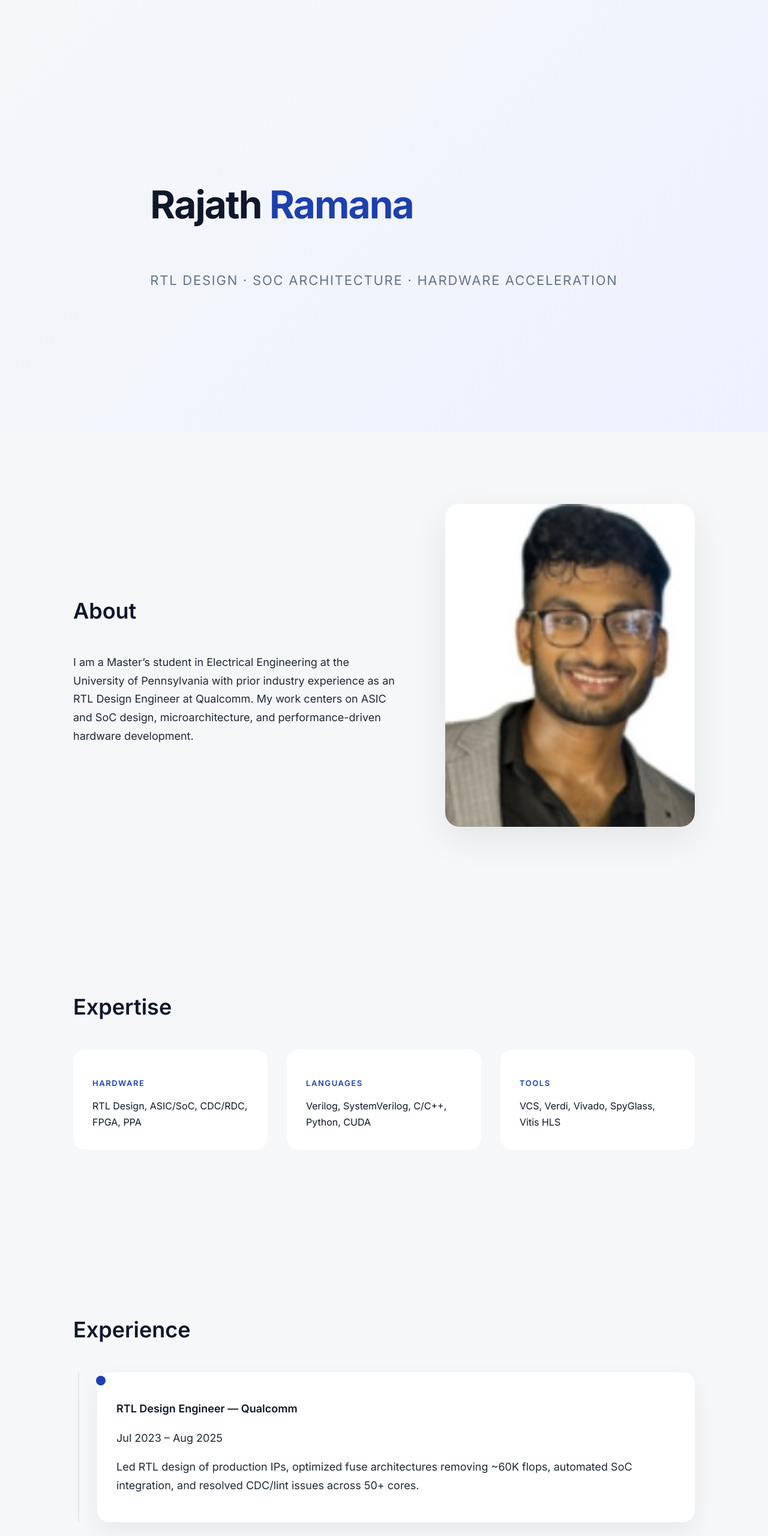
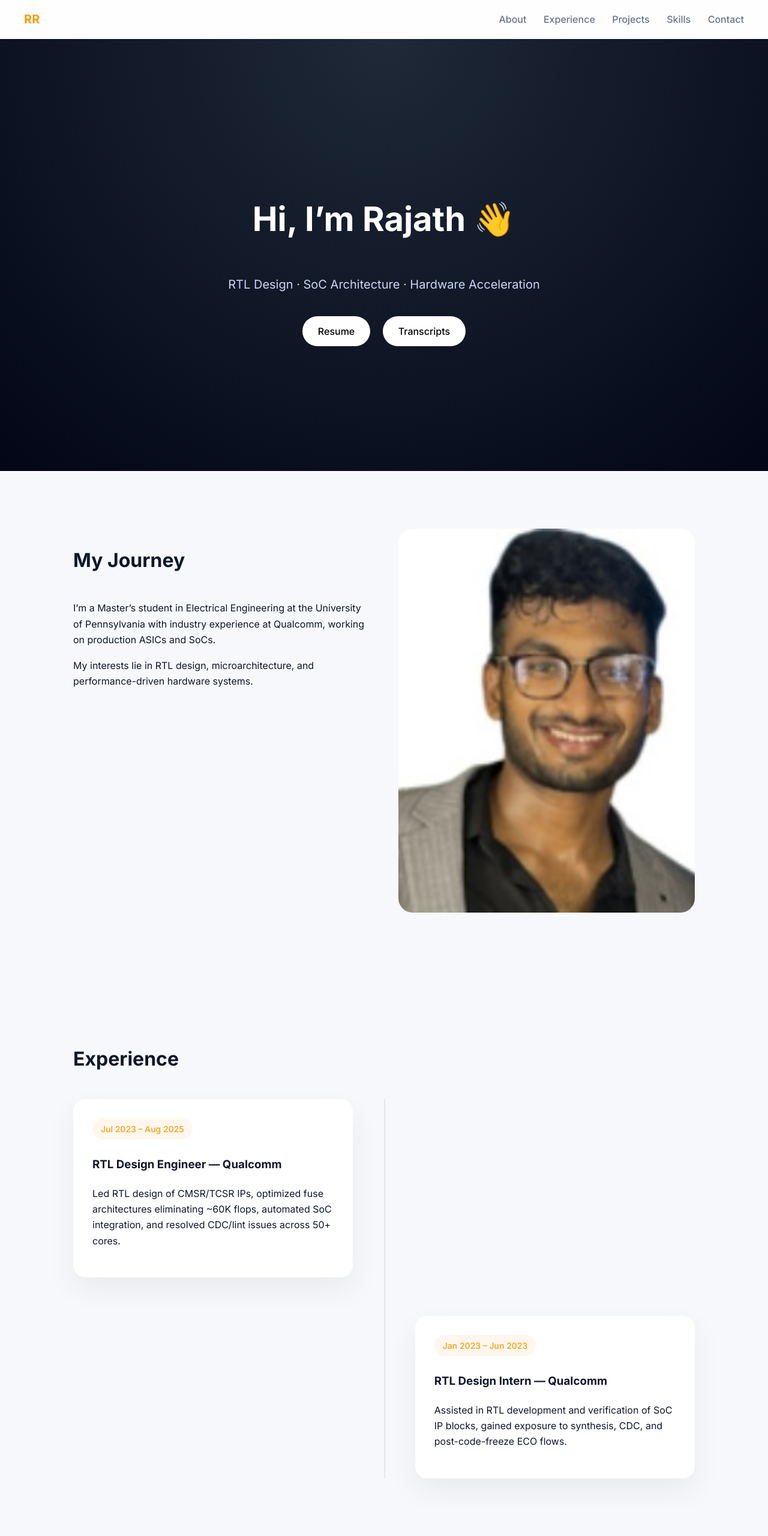
Before and after one commit to rajathramana/rajathramana.github.io, a plain HTML site: page index.html in a window 1280 px wide. Shown: the top 2560 px of the page at 60% size. Drawn offline with Linux system fonts and the light colour scheme.

Commit message:
Update index.html

```diff
--- a/index.html
+++ b/index.html
@@ -5,148 +5,129 @@
 <meta name="viewport" content="width=device-width, initial-scale=1.0"/>
 <title>Rajath Ramana</title>
 
-<!-- Fonts -->
-<link href="https://fonts.googleapis.com/css2?family=Inter:wght@300;400;500;600;700&family=Playfair+Display:wght@500;600&display=swap" rel="stylesheet">
+<link href="https://fonts.googleapis.com/css2?family=Inter:wght@300;400;500;600;700&display=swap" rel="stylesheet">
 
 <style>
 :root {
-  --bg: #f6f7f9;
-  --bg-alt: #ffffff;
+  --bg: #f7f8fb;
+  --card: #ffffff;
   --text: #0f172a;
   --muted: #64748b;
-  --accent: #1e40af;
+  --accent: #f59e0b;
+  --blue: #2563eb;
   --line: #e5e7eb;
 }
 
 * { box-sizing: border-box; }
 
-html { scroll-behavior: smooth; }
-
 body {
   margin: 0;
+  font-family: 'Inter', sans-serif;
   background: var(--bg);
   color: var(--text);
-  font-family: 'Inter', sans-serif;
-  line-height: 1.7;
+  line-height: 1.65;
 }
 
-/* ---------- GLOBAL ---------- */
+/* NAVBAR */
+nav {
+  position: sticky;
+  top: 0;
+  background: rgba(255,255,255,0.85);
+  backdrop-filter: blur(10px);
+  padding: 16px 40px;
+  display: flex;
+  justify-content: space-between;
+  align-items: center;
+  z-index: 100;
+}
+
+nav .logo {
+  font-weight: 700;
+  font-size: 20px;
+  color: var(--accent);
+}
+
+nav a {
+  margin-left: 24px;
+  text-decoration: none;
+  color: var(--muted);
+  font-weight: 500;
+}
+
+nav a:hover { color: var(--text); }
+
+/* SECTIONS */
 .section {
   max-width: 1100px;
-  margin: 0 auto;
-  padding: 120px 32px;
+  margin: auto;
+  padding: 96px 32px;
 }
 
 h1 {
-  font-size: 64px;
+  font-size: 56px;
   font-weight: 700;
-  letter-spacing: -0.03em;
 }
 
 h2 {
-  font-size: 36px;
-  font-weight: 600;
+  font-size: 32px;
   margin-bottom: 40px;
 }
 
-h3 {
-  font-size: 18px;
-  font-weight: 600;
+.card {
+  background: var(--card);
+  border-radius: 20px;
+  padding: 32px;
+  box-shadow: 0 20px 50px rgba(0,0,0,0.06);
 }
 
-p {
-  font-size: 18px;
-  color: #1f2937;
-}
-
-.fade {
-  opacity: 0;
-  transform: translateY(20px);
-  animation: fadeUp 1s ease forwards;
-}
-
-@keyframes fadeUp {
-  to {
-    opacity: 1;
-    transform: translateY(0);
-  }
-}
-
-/* ---------- HERO ---------- */
+/* HERO */
 .hero {
   min-height: 90vh;
   display: flex;
   align-items: center;
-  background: linear-gradient(135deg, #f6f7f9 0%, #eef2ff 100%);
+  background: radial-gradient(circle at top, #1f2937, #020617);
+  color: white;
+  text-align: center;
 }
 
-.hero-content {
-  max-width: 1100px;
-  margin: auto;
-  padding: 0 32px;
+.hero p {
+  color: #cbd5f5;
+  font-size: 20px;
 }
 
-.hero h1 span {
-  color: var(--accent);
+.hero .buttons a {
+  display: inline-block;
+  margin: 16px 8px 0;
+  padding: 12px 26px;
+  border-radius: 999px;
+  background: white;
+  color: black;
+  text-decoration: none;
+  font-weight: 500;
 }
 
-.subtitle {
-  margin-top: 16px;
-  font-size: 22px;
-  letter-spacing: 0.08em;
-  color: var(--muted);
-}
-
-/* ---------- ABOUT ---------- */
+/* ABOUT */
 .about {
   display: grid;
-  grid-template-columns: 1.3fr 1fr;
-  gap: 80px;
-  align-items: center;
+  grid-template-columns: 1fr 1fr;
+  gap: 48px;
 }
 
 .about img {
   width: 100%;
   border-radius: 24px;
-  box-shadow: 0 20px 60px rgba(0,0,0,0.08);
 }
 
-/* ---------- SKILLS ---------- */
-.skills-grid {
-  display: grid;
-  grid-template-columns: repeat(auto-fit, minmax(240px,1fr));
-  gap: 32px;
-}
-
-.skill-card {
-  background: var(--bg-alt);
-  padding: 32px;
-  border-radius: 20px;
-  transition: transform .3s, box-shadow .3s;
-}
-
-.skill-card:hover {
-  transform: translateY(-6px);
-  box-shadow: 0 16px 40px rgba(0,0,0,0.08);
-}
-
-.skill-card h3 {
-  letter-spacing: .12em;
-  text-transform: uppercase;
-  font-size: 13px;
-  color: var(--accent);
-}
-
-/* ---------- EXPERIENCE ---------- */
+/* TIMELINE */
 .timeline {
   position: relative;
-  padding-left: 40px;
+  margin-top: 40px;
 }
 
 .timeline::before {
   content: "";
   position: absolute;
-  left: 8px;
+  left: 50%;
   top: 0;
   bottom: 0;
   width: 2px;
@@ -154,106 +135,40 @@ p {
 }
 
 .timeline-item {
-  position: relative;
-  margin-bottom: 60px;
+  display: flex;
+  margin-bottom: 64px;
 }
 
-.timeline-item::before {
-  content: "";
-  position: absolute;
-  left: -2px;
-  top: 6px;
-  width: 16px;
-  height: 16px;
-  background: var(--accent);
-  border-radius: 50%;
+.timeline-item.left { justify-content: flex-start; }
+.timeline-item.right { justify-content: flex-end; }
+
+.timeline-card {
+  width: 45%;
+  position: relative;
 }
 
-.timeline-card {
-  background: var(--bg-alt);
-  padding: 28px 32px;
-  border-radius: 20px;
-  box-shadow: 0 16px 40px rgba(0,0,0,0.06);
+.badge {
+  display: inline-block;
+  padding: 6px 14px;
+  border-radius: 999px;
+  background: #fff7ed;
+  color: var(--accent);
+  font-size: 14px;
+  font-weight: 500;
+  margin-bottom: 8px;
 }
 
-/* ---------- PROJECTS ---------- */
-.projects {
+/* SKILLS */
+.skills {
   display: grid;
-  grid-template-columns: repeat(auto-fit,minmax(280px,1fr));
+  grid-template-columns: repeat(auto-fit,minmax(260px,1fr));
   gap: 32px;
 }
 
-.project {
-  background: var(--bg-alt);
-  padding: 32px;
-  border-radius: 24px;
-  transition: transform .3s;
-}
-
-.project:hover {
-  transform: translateY(-6px);
-}
-
-.project a {
-  color: var(--accent);
-  text-decoration: none;
-  border-bottom: 1px solid transparent;
-}
-
-.project a:hover {
-  border-bottom: 1px solid var(--accent);
-}
-
-/* ---------- DOCUMENTS ---------- */
-.docs {
-  display: flex;
-  gap: 32px;
-  justify-content: center;
-  flex-wrap: wrap;
-}
-
-.doc {
-  padding: 24px 36px;
-  border-radius: 18px;
-  background: rgba(255,255,255,0.6);
-  backdrop-filter: blur(10px);
-  border: 1px solid var(--line);
-  transition: transform .3s;
-}
-
-.doc:hover {
-  transform: translateY(-4px);
-}
-
-/* ---------- CONTACT ---------- */
-.contact {
-  background: #0f172a;
-  color: white;
-  text-align: center;
-}
-
-.contact h2 { color: white; }
-
-.contact a {
-  display: inline-block;
-  margin-top: 24px;
-  padding: 14px 36px;
-  background: var(--accent);
-  color: white;
-  border-radius: 999px;
-  text-decoration: none;
-  transition: background .3s;
-}
-
-.contact a:hover {
-  background: #1d4ed8;
-}
-
-/* ---------- FOOTER ---------- */
+/* FOOTER */
 footer {
   text-align: center;
   padding: 32px;
-  font-size: 14px;
   color: var(--muted);
 }
 </style>
@@ -261,98 +176,93 @@ footer {
 
 <body>
 
+<nav>
+  <div class="logo">RR</div>
+  <div>
+    <a href="#about">About</a>
+    <a href="#experience">Experience</a>
+    <a href="#projects">Projects</a>
+    <a href="#skills">Skills</a>
+    <a href="#contact">Contact</a>
+  </div>
+</nav>
+
 <!-- HERO -->
 <section class="hero">
-  <div class="hero-content fade">
-    <h1>Rajath <span>Ramana</span></h1>
-    <div class="subtitle">
-      RTL DESIGN · SOC ARCHITECTURE · HARDWARE ACCELERATION
+  <div class="section">
+    <h1>Hi, I’m Rajath 👋</h1>
+    <p>RTL Design · SoC Architecture · Hardware Acceleration</p>
+    <div class="buttons">
+      <a href="assets/resume.pdf">Resume</a>
+      <a href="assets/transcripts.pdf">Transcripts</a>
     </div>
   </div>
 </section>
 
 <!-- ABOUT -->
-<section class="section fade">
+<section id="about" class="section">
   <div class="about">
     <div>
-      <h2>About</h2>
+      <h2>My Journey</h2>
       <p>
-        I am a Master’s student in Electrical Engineering at the University of Pennsylvania with
-        prior industry experience as an RTL Design Engineer at Qualcomm. My work centers on ASIC
-        and SoC design, microarchitecture, and performance-driven hardware development.
+        I’m a Master’s student in Electrical Engineering at the University of Pennsylvania
+        with industry experience at Qualcomm, working on production ASICs and SoCs.
+      </p>
+      <p>
+        My interests lie in RTL design, microarchitecture, and performance-driven hardware systems.
       </p>
     </div>
-    <img src="assets/profile.jpg" alt="Rajath Ramana">
+    <img src="assets/profile.jpg">
+  </div>
+</section>
+
+<!-- EXPERIENCE -->
+<section id="experience" class="section">
+  <h2>Experience</h2>
+
+  <div class="timeline">
+
+    <div class="timeline-item left">
+      <div class="timeline-card card">
+        <span class="badge">Jul 2023 – Aug 2025</span>
+        <h3>RTL Design Engineer — Qualcomm</h3>
+        <p>
+          Led RTL design of CMSR/TCSR IPs, optimized fuse architectures eliminating ~60K flops,
+          automated SoC integration, and resolved CDC/lint issues across 50+ cores.
+        </p>
+      </div>
+    </div>
+
+    <div class="timeline-item right">
+      <div class="timeline-card card">
+        <span class="badge">Jan 2023 – Jun 2023</span>
+        <h3>RTL Design Intern — Qualcomm</h3>
+        <p>
+          Assisted in RTL development and verification of SoC IP blocks, gained exposure to
+          synthesis, CDC, and post-code-freeze ECO flows.
+        </p>
+      </div>
+    </div>
+
   </div>
 </section>
 
 <!-- SKILLS -->
-<section class="section fade">
+<section id="skills" class="section">
   <h2>Expertise</h2>
-  <div class="skills-grid">
-    <div class="skill-card">
-      <h3>Hardware</h3>
-      RTL Design, ASIC/SoC, CDC/RDC, FPGA, PPA
-    </div>
-    <div class="skill-card">
-      <h3>Languages</h3>
-      Verilog, SystemVerilog, C/C++, Python, CUDA
-    </div>
-    <div class="skill-card">
-      <h3>Tools</h3>
-      VCS, Verdi, Vivado, SpyGlass, Vitis HLS
-    </div>
-  </div>
-</section>
-
-<!-- EXPERIENCE -->
-<section class="section fade">
-  <h2>Experience</h2>
-  <div class="timeline">
-    <div class="timeline-item">
-      <div class="timeline-card">
-        <h3>RTL Design Engineer — Qualcomm</h3>
-        <p class="muted">Jul 2023 – Aug 2025</p>
-        <p>
-          Led RTL design of production IPs, optimized fuse architectures removing ~60K flops,
-          automated SoC integration, and resolved CDC/lint issues across 50+ cores.
-        </p>
-      </div>
-    </div>
-  </div>
-</section>
-
-<!-- PROJECTS -->
-<section class="section fade">
-  <h2>Projects</h2>
-  <div class="projects">
-    <div class="project">
-      <h3>Heterogeneous Compression Engine</h3>
-      <p>400 Mb/s pipeline across ARM + NEON + FPGA.</p>
-      <a href="assets/project-compression.pdf">View project</a>
-    </div>
-    <div class="project">
-      <h3>Cryptographic Accelerator</h3>
-      <p>AES-GCM, SHA-256, ECDSA/ECDH RTL.</p>
-      <a href="assets/project-crypto.pdf">View project</a>
-    </div>
-  </div>
-</section>
-
-<!-- DOCUMENTS -->
-<section class="section fade">
-  <h2>Documents</h2>
-  <div class="docs">
-    <a class="doc" href="assets/resume.pdf">Resume</a>
-    <a class="doc" href="assets/transcripts.pdf">Transcripts</a>
+  <div class="skills">
+    <div class="card">RTL Design · ASIC · SoC · CDC · FPGA</div>
+    <div class="card">Verilog · SystemVerilog · C/C++ · Python</div>
+    <div class="card">VCS · Verdi · Vivado · SpyGlass</div>
   </div>
 </section>
 
 <!-- CONTACT -->
-<section class="section contact">
-  <h2>Let’s Connect</h2>
-  <p>Interested in ASIC, SoC, or hardware acceleration roles.</p>
-  <a href="mailto:rajathramana23@gmail.com">Email Me</a>
+<section id="contact" class="section">
+  <div class="card" style="text-align:center;">
+    <h2>Let’s Connect</h2>
+    <a href="mailto:rajathramana23@gmail.com">rajathramana23@gmail.com</a>
+  </div>
 </section>
 
 <footer>
```
